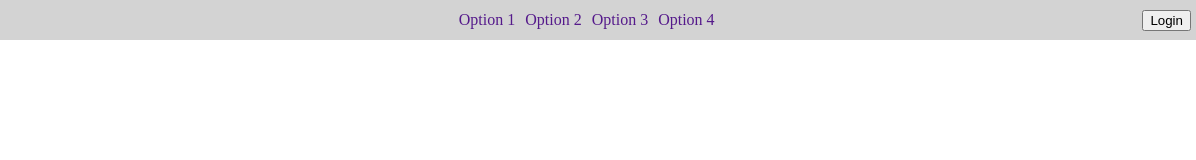
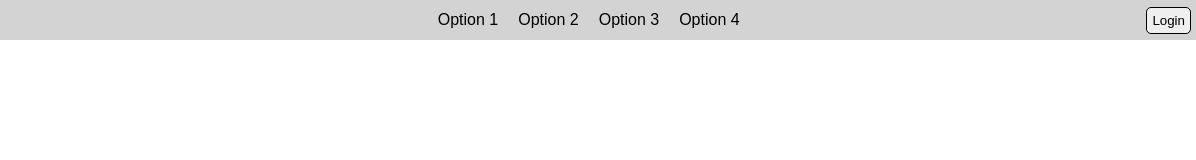
Before and after one commit to FredrikAndersson-MU24/CSS-Flexbox-04_menu-hard, a plain HTML site: page index.html in a window 1280 px wide. Shown: the full height of the page, 84-1280 px from the left. Drawn offline with Linux system fonts and the light colour scheme.

Commit message:
adjusted styling of menu buttons

```diff
--- a/css/styles.css
+++ b/css/styles.css
@@ -27,14 +27,15 @@ header menu {
   margin: 0px;
   flex-direction: row;
   list-style-type: none;
-  margin: 0px;
   align-items: center;
 }
 
 header menu a {
   width: 60px;
-  padding: 5px;
+  padding: 10px;
   text-decoration: none;
+  font-family: sans-serif;
+  color: black;
 }
 header menu a:hover {
   background-color: gray;
@@ -44,4 +45,7 @@ header menu a:hover {
 
 header button {
   margin: 5px;
+  padding: 5px;
+  border-radius: 5px;
+  border: 1px solid black;
 }
```
